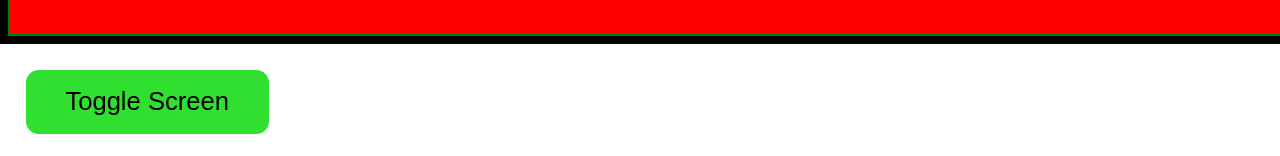
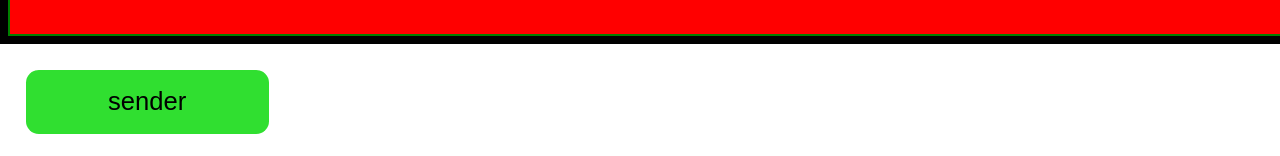
Before and after one commit to ShadmanKhan10/chat-design, a React (Vite) app: page / in a window 1280 px wide. Shown: the part 692-848 px from the top of the page. Built offline with nearby package versions, Linux system fonts and the light colour scheme.

Commit message:
modified the toggle button

```diff
--- a/src/App.jsx
+++ b/src/App.jsx
@@ -34,7 +34,7 @@ function App() {
         )}
       </div>
       <button className="toggle-screen" onClick={handleToggleScreen}>
-        Toggle Screen
+        {screen}
       </button>
     </>
   );
```
